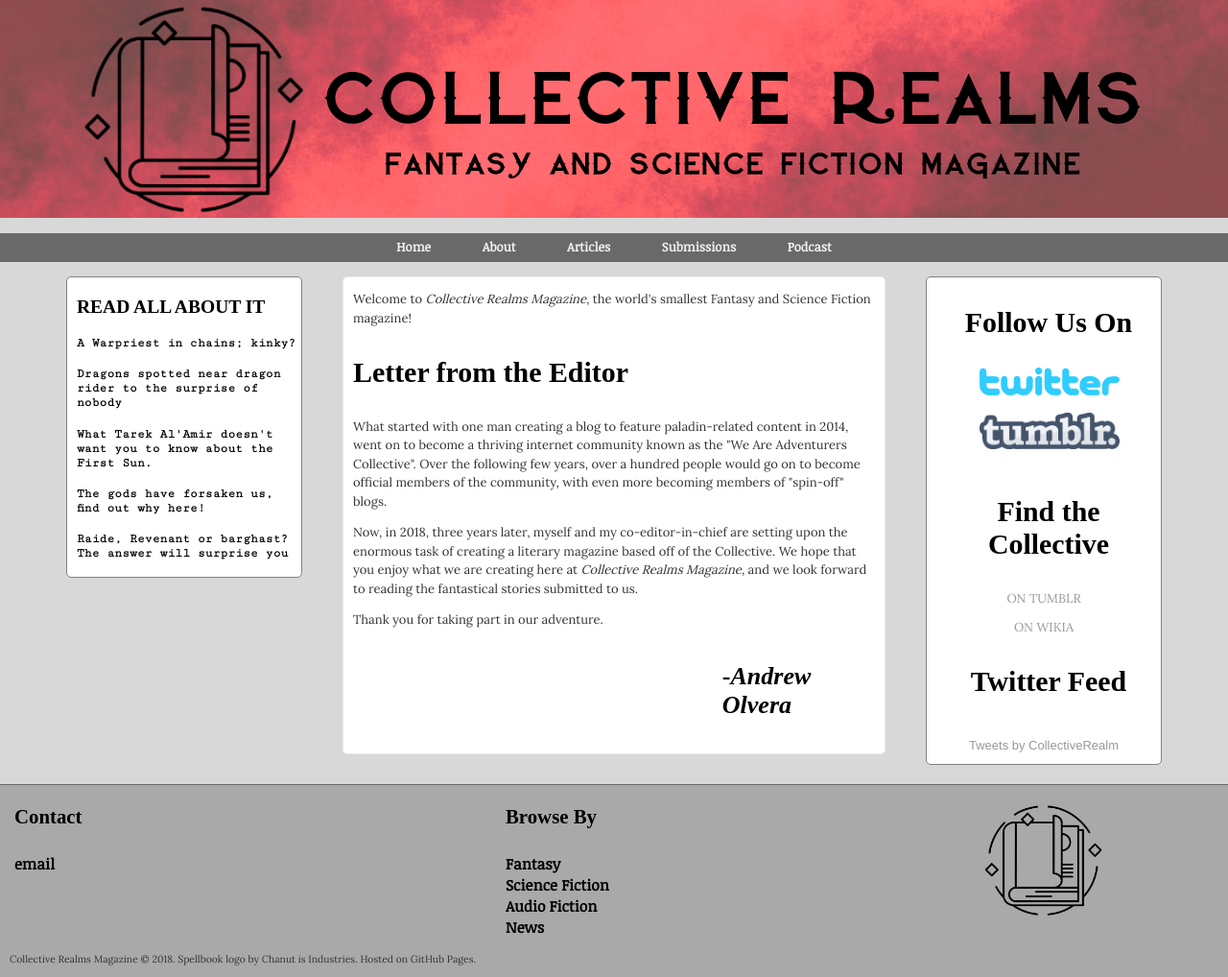
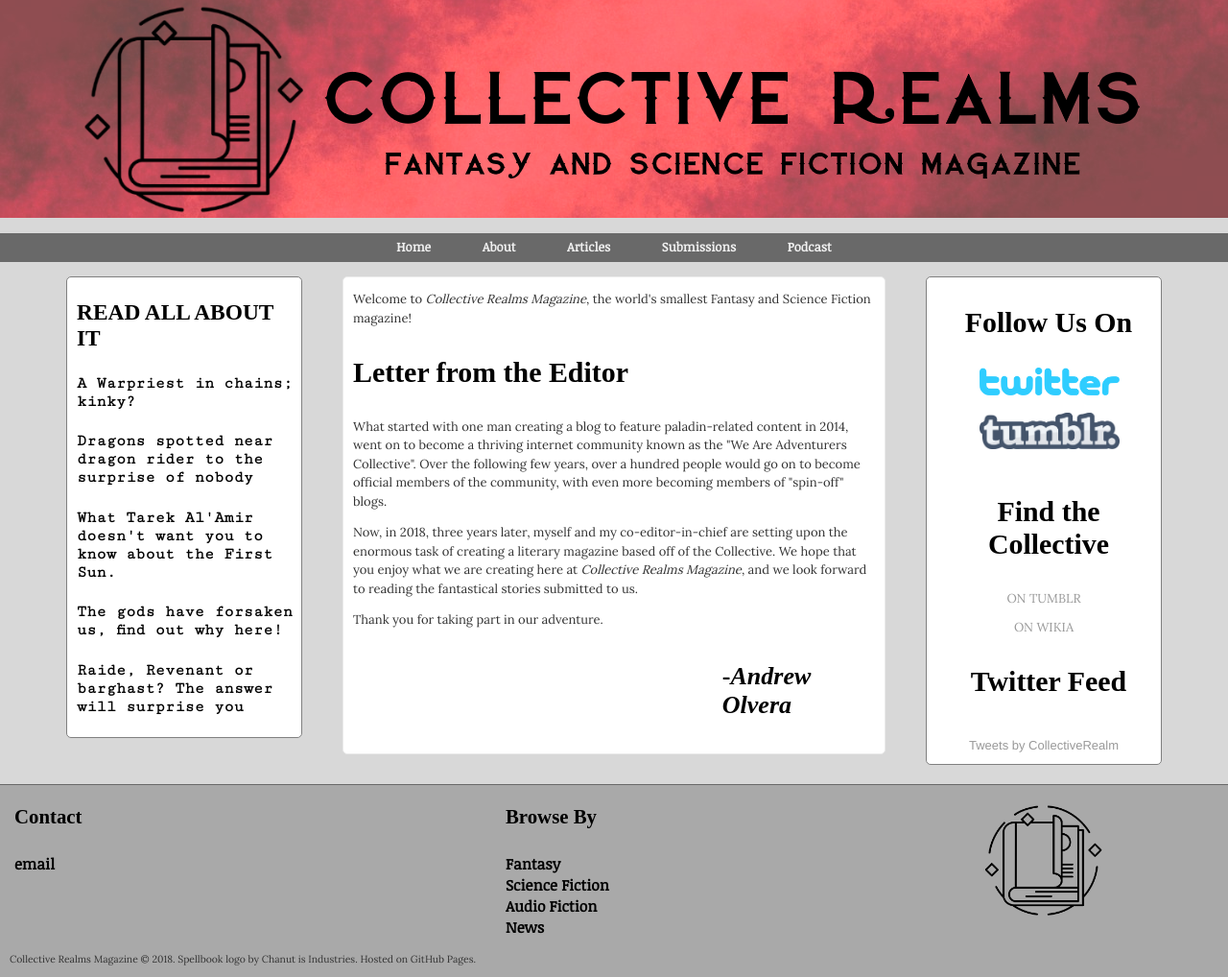
Before and after one commit to collectiverealms/collectiverealms, a Jekyll site: the page built from index.html, in a window 1280 px wide. Shown: the whole page at 96% size. Built offline with Jekyll 4.4.1, drawn with Linux system fonts in a browser that asks for light colours; some web fonts are replaced; the list of posts is cut into pages by our own code; comment, search, counter and statistics services are not loaded.

Commit message:
Update main.css

```diff
--- a/css/main.css
+++ b/css/main.css
@@ -96,11 +96,11 @@ body {
                     }
 
                     #leftcolumn h4 {
-                        font-size: 1em;
+                        font-size: 1.3em;
                     }
 
                     #leftcolumn h3 {
-                        font-size: 1.5em;
+                        font-size: 1.8em;
                     }
 
                                        li {
```
